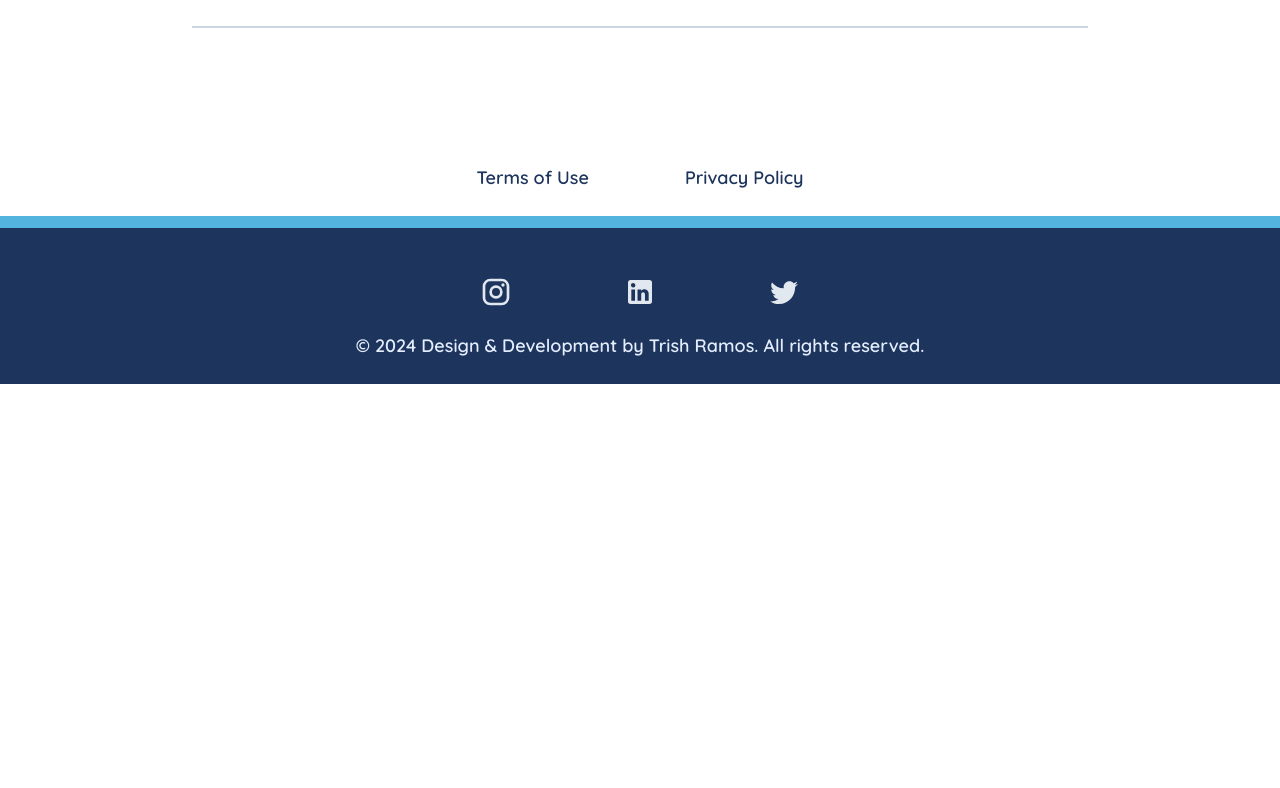
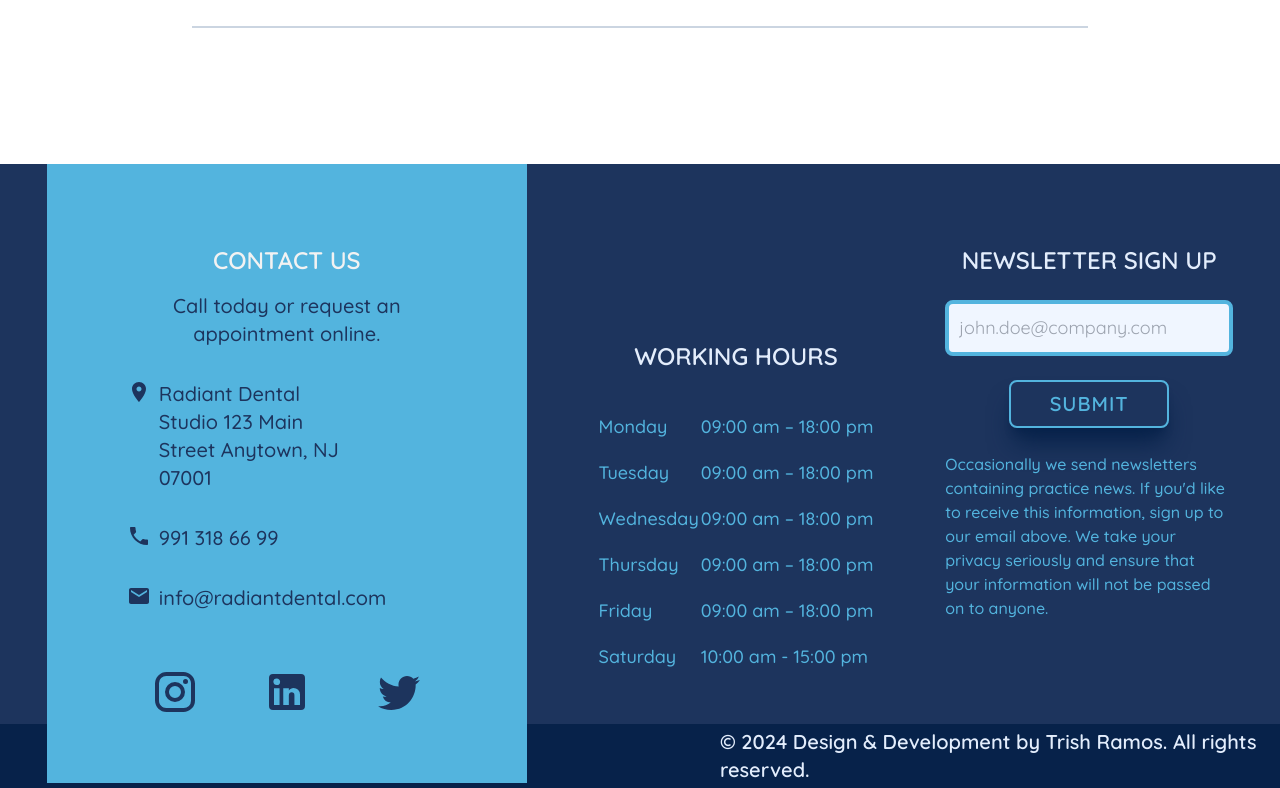
Before and after one commit to sandyFit/Radiant-Dental-Studio, a React (Vite) app: page /new-patient-appointment in a window 1280 px wide. Shown: the part 1208-1996 px from the top of the page. Before the commit the page ends 1592 px from the top, so only its background shows below. Built offline with nearby package versions, Linux system fonts and the light colour scheme; a web font is replaced by a local one.

Commit message:
Debugging the NewPatientAppintmemt component

```diff
--- a/src/pages/boking/NewPatientAppointment.jsx
+++ b/src/pages/boking/NewPatientAppointment.jsx
@@ -1,9 +1,8 @@
 import React, {useState} from 'react'
 import BookingNavbar from '../../layouts/BookingNavbar';
-import BookingFooter from '../../layouts/BookingFooter';
+import Footer from '../../layouts/Footer';
 import 'react-calendar/dist/Calendar.css'; // Import the calendar CSS
 import { ArrowBack, CalendarMonth } from '@mui/icons-material';
-import BookingContactCard from '../../components/cards/BookingContactCard';
 import staffData from '../../components/data/staffData.json';
 import SmallAvatars from '../../components/ui/SmallAvatars';
 import { useNavigate } from 'react-router-dom';
@@ -105,13 +104,10 @@ const NewPatientAppoinment = () => {
 
                     {/* Footer Section */}
                     <div className="">
-                        <BookingFooter/>
+                        <Footer/>
                     </div>
                 </article>
 
-                {/* <article className='overflow-hidden'>
-                    <img src="/map.jpg" alt="Radiant Google Map" className='w-full h-screen object-cover' />
-                </article> */}
             </section>
         </main>
     );
```
